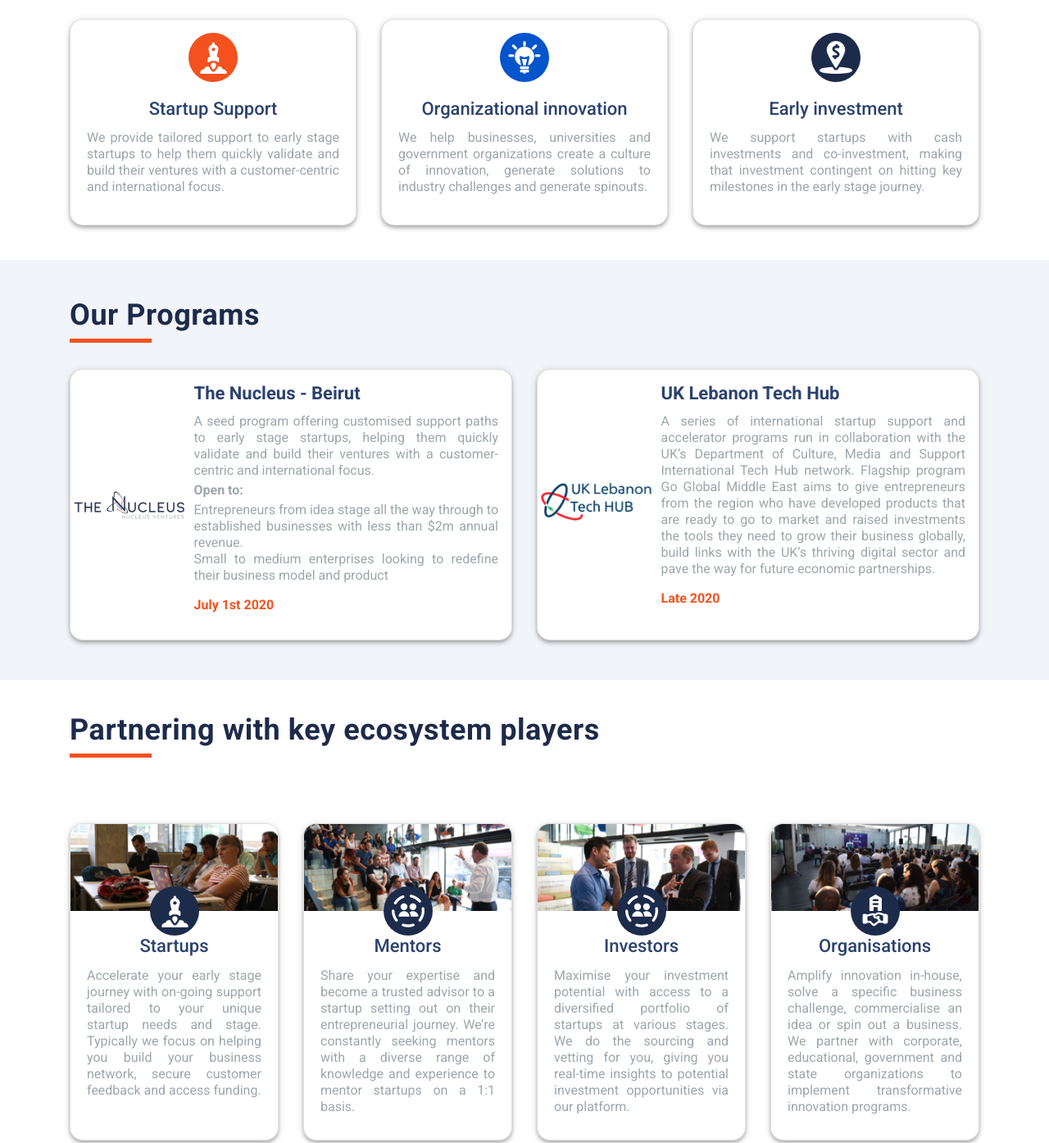
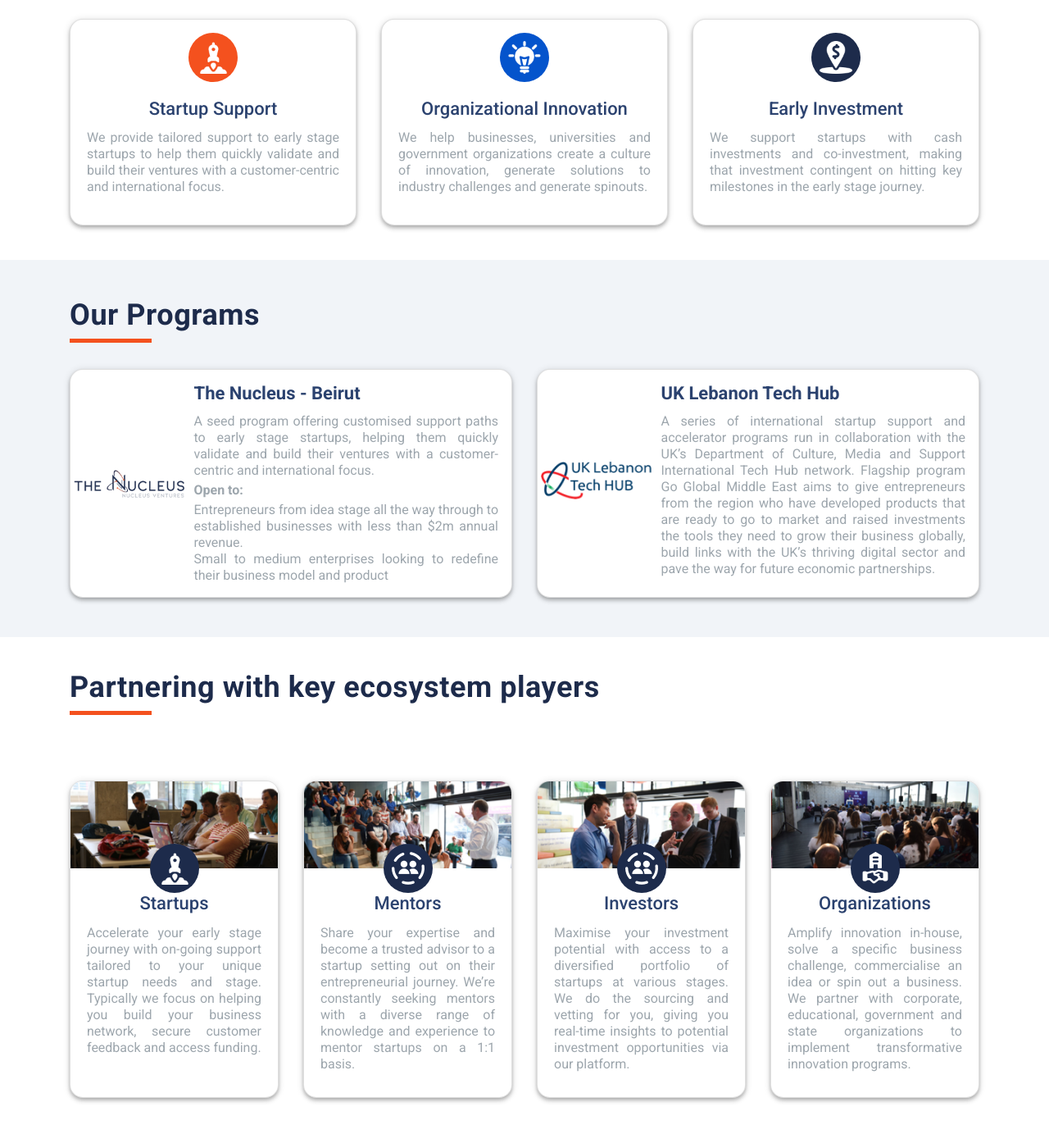
Before and after one commit to thenucleusventures/thenucleusventures.github.io, a plain HTML site: page index.html in a window 1280 px wide. Shown: the part 940-2334 px from the top of the page at 82% size. Drawn offline with nearby package versions, Linux system fonts and the light colour scheme.

Commit message:
Update index.html

```diff
--- a/index.html
+++ b/index.html
@@ -48,7 +48,7 @@
                     <img class="card-circled-image" src="img/innovation.png" srcset="img/innovation@2x.png 2x,img/innovation@3x.png 3x" alt="Organizational innovation">
                 </div>
                 <div class="card-body text-center">
-                    <h4 class="card-title card-title-custom">Organizational innovation</h4>
+                    <h4 class="card-title card-title-custom">Organizational Innovation</h4>
                     <p class="card-text card-text-custom text-justify">We help businesses, universities and government organizations create a culture of innovation, generate solutions to industry challenges and generate spinouts.</p>
                 </div>
             </div>
@@ -57,7 +57,7 @@
                     <img class="card-circled-image" ssrc="img/investment.png" srcset="img/investment@2x.png 2x,img/investment@3x.png 3x" alt="Early investment">
                 </div>
                 <div class="card-body text-center">
-                    <h4 class="card-title card-title-custom">Early investment</h4>
+                    <h4 class="card-title card-title-custom">Early Investment</h4>
                     <p class="card-text card-text-custom text-justify">We support startups with cash investments and co-investment, making that investment contingent on hitting key milestones in the early stage journey.</p>
                 </div>
             </div>
@@ -80,7 +80,7 @@
                                 <div class="card-text card-text-custom text-justify">A seed program offering customised support paths to early stage startups, helping them quickly validate and build their ventures with a customer-centric and international focus.</div>
                                 <div class="card-text card-text-custom text-justify font-weight-bold my-1">Open to:</div>
                                 <div class="card-text card-text-custom text-justify">Entrepreneurs from idea stage all the way through to established businesses with less than $2m annual revenue.<br />Small to medium enterprises looking to redefine their business model and product</div>
-                                <div class="card-text card-text-custom font-weight-bold text-justify primary-color-custom align-bottom my-3">July 1st 2020</div>
+<!--                                 <div class="card-text card-text-custom font-weight-bold text-justify primary-color-custom align-bottom my-3">July 1st 2020</div> -->
                             </div>
                         </div>
                     </div>
@@ -94,7 +94,7 @@
                             <div class="card-block mx-3 d-flex flex-column justify-content-between flex-grow-1">
                                 <div class="card-title card-title-custom text-justify">UK Lebanon Tech Hub</div>
                                 <div class="card-text card-text-custom text-justify">A series of international startup support and accelerator programs run in collaboration with the UK’s Department of Culture, Media and Support International Tech Hub network. Flagship program Go Global Middle East aims to give entrepreneurs from the region who have developed products that are ready to go to market and raised investments the tools they need to grow their business globally, build links with the UK’s thriving digital sector and pave the way for future economic partnerships.</div>
-                                <div class="card-text card-text-custom font-weight-bold text-justify primary-color-custom my-3">Late 2020</div>
+<!--                                 <div class="card-text card-text-custom font-weight-bold text-justify primary-color-custom my-3">Late 2020</div> -->
                             </div>
                         </div>
                     </div>
@@ -143,7 +143,7 @@
                     <div class="card-circled-div img-centered bg-dark-blue">
                         <img class="card-circled-image" src="img/corporates.png" srcset="img/corporates@2x.png 2x,img/corporates@3x.png 3x" alt="Startup support">
                     </div>
-                    <h5 class="card-title card-title-custom">Organisations</h5>
+                    <h5 class="card-title card-title-custom">Organizations</h5>
                     <p class="card-text card-text-custom text-justify">Amplify innovation in-house, solve a specific business challenge, commercialise an idea or spin out a business. We partner with corporate, educational, government and state organizations to implement transformative innovation programs.</p>
                 </div>
             </div>
@@ -156,7 +156,7 @@
     </div>
     <div class="w-100 flagship py-5">
         <div class="container">
-            <div class="section-title">Our Flagship Program - The Nucleus</div>
+            <div class="section-title">Our Flagship Program </div>
             <div class="section-title-underline"></div>
             <div class="row align-items-center">
                 <div class="col-md-6 col-xs-12">
```
